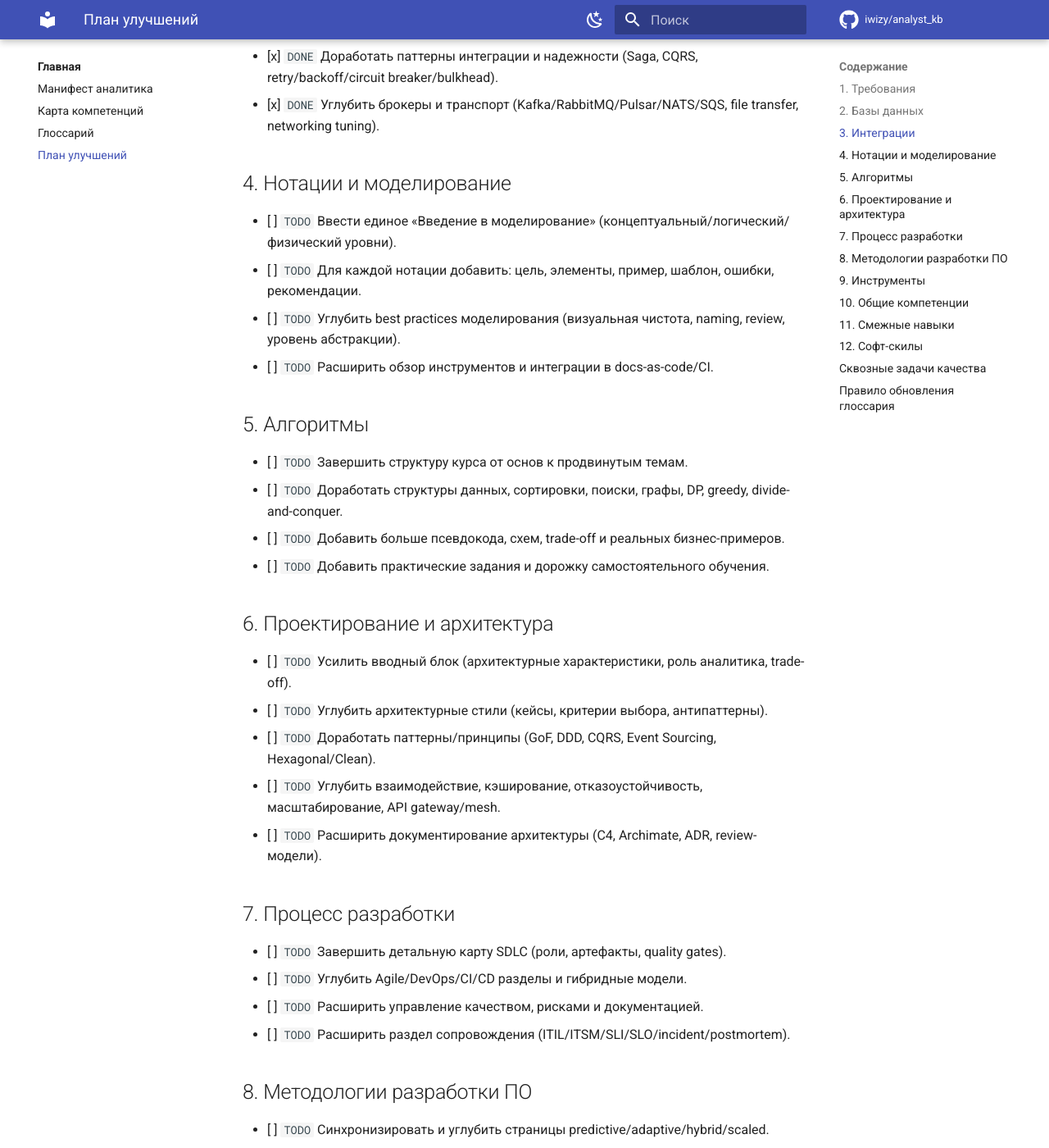
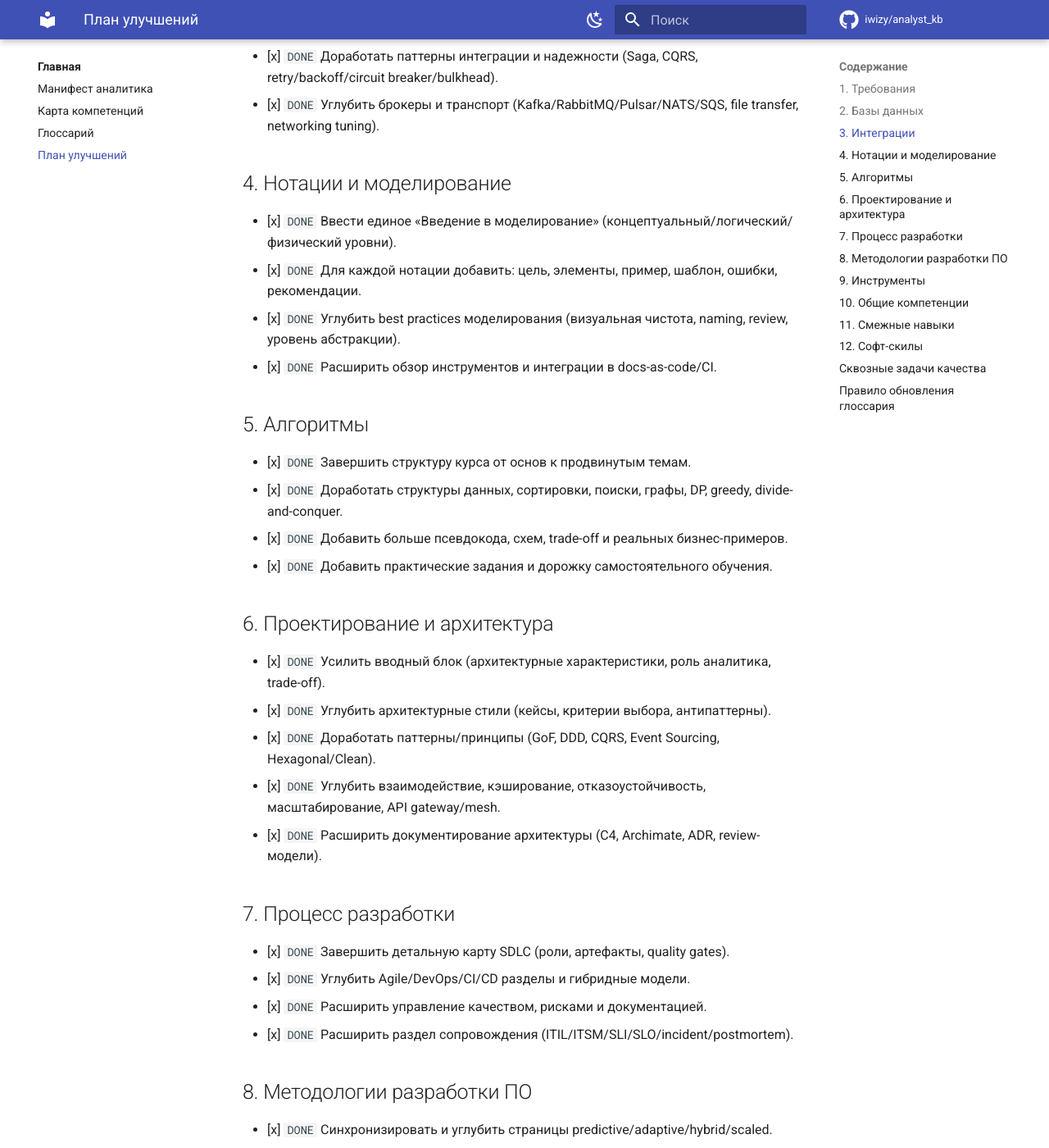
Before and after one commit to iwizy/analyst_kb, an MkDocs documentation site: the page built from docs/missing-material.md, in a window 1280 px wide and 1400 px high, scrolled down 1686 px. Shown: the whole window at 82% size. Built offline with MkDocs 1.6.1 and Material for MkDocs 9.7.7, drawn with Linux system fonts in a browser that asks for light colours; comment, search, counter and statistics services are not loaded; some of the changed text lies outside the part shown.

Commit message:
Update backlog statuses in missing-material

```diff
--- a/docs/missing-material.md
+++ b/docs/missing-material.md
@@ -41,62 +41,62 @@
 
 ## 4. Нотации и моделирование
 
-- [ ] `TODO` Ввести единое «Введение в моделирование» (концептуальный/логический/физический уровни).
-- [ ] `TODO` Для каждой нотации добавить: цель, элементы, пример, шаблон, ошибки, рекомендации.
-- [ ] `TODO` Углубить best practices моделирования (визуальная чистота, naming, review, уровень абстракции).
-- [ ] `TODO` Расширить обзор инструментов и интеграции в docs-as-code/CI.
+- [x] `DONE` Ввести единое «Введение в моделирование» (концептуальный/логический/физический уровни).
+- [x] `DONE` Для каждой нотации добавить: цель, элементы, пример, шаблон, ошибки, рекомендации.
+- [x] `DONE` Углубить best practices моделирования (визуальная чистота, naming, review, уровень абстракции).
+- [x] `DONE` Расширить обзор инструментов и интеграции в docs-as-code/CI.
 
 ## 5. Алгоритмы
 
-- [ ] `TODO` Завершить структуру курса от основ к продвинутым темам.
-- [ ] `TODO` Доработать структуры данных, сортировки, поиски, графы, DP, greedy, divide-and-conquer.
-- [ ] `TODO` Добавить больше псевдокода, схем, trade-off и реальных бизнес-примеров.
-- [ ] `TODO` Добавить практические задания и дорожку самостоятельного обучения.
+- [x] `DONE` Завершить структуру курса от основ к продвинутым темам.
+- [x] `DONE` Доработать структуры данных, сортировки, поиски, графы, DP, greedy, divide-and-conquer.
+- [x] `DONE` Добавить больше псевдокода, схем, trade-off и реальных бизнес-примеров.
+- [x] `DONE` Добавить практические задания и дорожку самостоятельного обучения.
 
 ## 6. Проектирование и архитектура
 
-- [ ] `TODO` Усилить вводный блок (архитектурные характеристики, роль аналитика, trade-off).
-- [ ] `TODO` Углубить архитектурные стили (кейсы, критерии выбора, антипаттерны).
-- [ ] `TODO` Доработать паттерны/принципы (GoF, DDD, CQRS, Event Sourcing, Hexagonal/Clean).
-- [ ] `TODO` Углубить взаимодействие, кэширование, отказоустойчивость, масштабирование, API gateway/mesh.
-- [ ] `TODO` Расширить документирование архитектуры (C4, Archimate, ADR, review-модели).
+- [x] `DONE` Усилить вводный блок (архитектурные характеристики, роль аналитика, trade-off).
+- [x] `DONE` Углубить архитектурные стили (кейсы, критерии выбора, антипаттерны).
+- [x] `DONE` Доработать паттерны/принципы (GoF, DDD, CQRS, Event Sourcing, Hexagonal/Clean).
+- [x] `DONE` Углубить взаимодействие, кэширование, отказоустойчивость, масштабирование, API gateway/mesh.
+- [x] `DONE` Расширить документирование архитектуры (C4, Archimate, ADR, review-модели).
 
 ## 7. Процесс разработки
 
-- [ ] `TODO` Завершить детальную карту SDLC (роли, артефакты, quality gates).
-- [ ] `TODO` Углубить Agile/DevOps/CI/CD разделы и гибридные модели.
-- [ ] `TODO` Расширить управление качеством, рисками и документацией.
-- [ ] `TODO` Расширить раздел сопровождения (ITIL/ITSM/SLI/SLO/incident/postmortem).
+- [x] `DONE` Завершить детальную карту SDLC (роли, артефакты, quality gates).
+- [x] `DONE` Углубить Agile/DevOps/CI/CD разделы и гибридные модели.
+- [x] `DONE` Расширить управление качеством, рисками и документацией.
+- [x] `DONE` Расширить раздел сопровождения (ITIL/ITSM/SLI/SLO/incident/postmortem).
 
 ## 8. Методологии разработки ПО
 
-- [ ] `TODO` Синхронизировать и углубить страницы predictive/adaptive/hybrid/scaled.
-- [ ] `TODO` Усилить раздел сравнения и алгоритм выбора методологии.
-- [ ] `TODO` Добавить и выровнять шаблоны артефактов под каждую методологию.
+- [x] `DONE` Синхронизировать и углубить страницы predictive/adaptive/hybrid/scaled.
+- [x] `DONE` Усилить раздел сравнения и алгоритм выбора методологии.
+- [x] `DONE` Добавить и выровнять шаблоны артефактов под каждую методологию.
 
 ## 9. Инструменты
 
-- [ ] `TODO` Расширить матрицу выбора (лицензии, стоимость, CI/CD, security, collaboration).
-- [ ] `TODO` Углубить разделы Modeling/Requirements/API/DB/Integration tools.
-- [ ] `TODO` Добавить практические recipes на жизненный цикл задач аналитика.
+- [x] `DONE` Расширить матрицу выбора (лицензии, стоимость, CI/CD, security, collaboration).
+- [x] `DONE` Углубить разделы Modeling/Requirements/API/DB/Integration tools.
+- [x] `DONE` Добавить практические recipes на жизненный цикл задач аналитика.
 
 ## 10. Общие компетенции
 
-- [ ] `TODO` Доработать оценку трудоемкости/риски/финансы/тайм-менеджмент/стейкхолдеры.
-- [ ] `TODO` Усилить data-driven подход, стандарты и техники анализа с шаблонами.
-- [ ] `TODO` Добавить больше примеров из доменов (fintech, e-commerce, gov).
+- [x] `DONE` Доработать оценку трудоемкости/риски/финансы/тайм-менеджмент/стейкхолдеры.
+- [x] `DONE` Усилить data-driven подход, стандарты и техники анализа с шаблонами.
+- [x] `DONE` Добавить больше примеров из доменов (fintech, e-commerce, gov).
 
 ## 11. Смежные навыки
 
-- [ ] `WIP` Data analysis / UX/UI / testing / product / security / ML / finance / PM / prompt engineering.
-- [ ] `TODO` Доработать advanced specializations и связку с доменными треками.
-- [ ] `TODO` Расширить практические кейсы и шаблоны под каждый блок.
+- [x] `DONE` Data analysis / UX/UI / testing / product / security / ML / finance / PM / prompt engineering.
+- [x] `DONE` Доработать advanced specializations и связку с доменными треками.
+- [x] `DONE` Расширить практические кейсы и шаблоны под каждый блок.
 
 ## 12. Софт-скилы
 
-- [ ] `WIP` Коммуникация/переговоры/фасилитация/презентации/EQ.
-- [ ] `TODO` Углубить конфликт- и стресс-менеджмент кейсами и тренировочными сценариями.
-- [ ] `TODO` Завершить практики оценки прогресса и планы развития навыков.
+- [x] `DONE` Коммуникация/переговоры/фасилитация/презентации/EQ.
+- [x] `DONE` Углубить конфликт- и стресс-менеджмент кейсами и тренировочными сценариями.
+- [x] `DONE` Завершить практики оценки прогресса и планы развития навыков.
 
 ## Сквозные задачи качества
 
```
